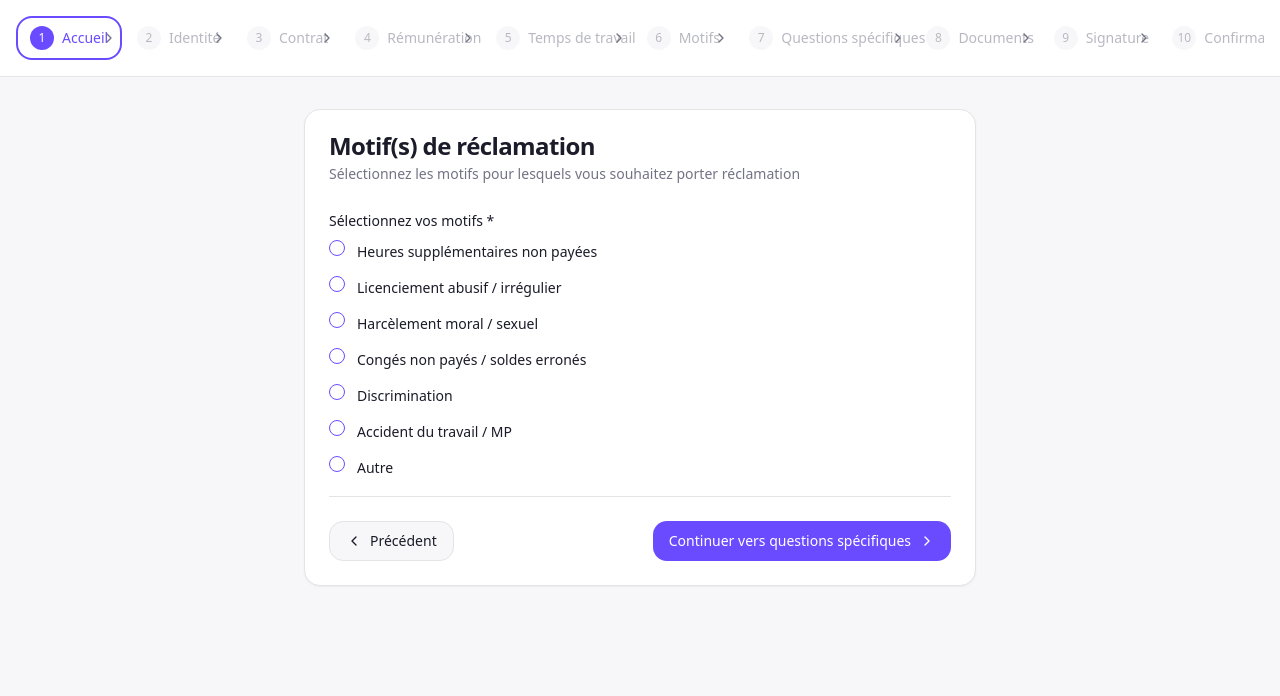
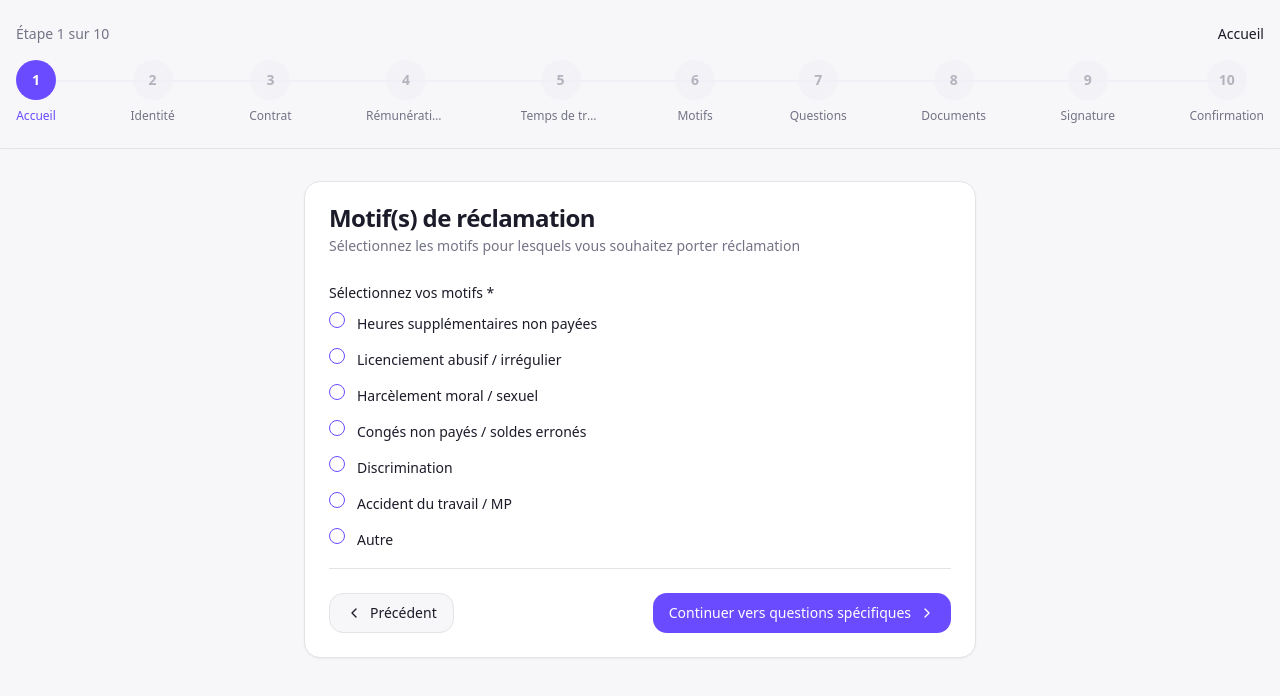
Before and after one commit to MAROUANE-92/legal-pulse, a React (Vite) app: page /client/1/motifs in a window 1280 px wide. Shown: the top 696 px of the page. Built offline with nearby package versions, Linux system fonts and the light colour scheme.

Commit message:
Refactor UI for usability
Improve the user interface and user experience of the questionnaire to make it more ergonomic and user-friendly.

```diff
--- a/src/components/client/StepProgress.tsx
+++ b/src/components/client/StepProgress.tsx
@@ -1,7 +1,6 @@
 import React from 'react';
 import { useStepper } from './StepperProvider';
-import { Badge } from '@/components/ui/badge';
-import { Check, ChevronRight } from 'lucide-react';
+import { Check } from 'lucide-react';
 
 const stepLabels = {
   welcome: "Accueil",
@@ -10,14 +9,14 @@ const stepLabels = {
   remuneration: "Rémunération",
   working_time: "Temps de travail",
   motifs: "Motifs",
-  questions: "Questions spécifiques",
+  questions: "Questions",
   upload: "Documents",
   signature: "Signature",
   confirm: "Confirmation"
 };
 
 export function StepProgress() {
-  const { currentStep, goTo, isStepValid } = useStepper();
+  const { currentStep, goTo } = useStepper();
 
   const stepOrder = [
     'welcome', 'identity', 'contract', 'remuneration',
@@ -27,68 +26,79 @@ export function StepProgress() {
 
   const currentIndex = stepOrder.indexOf(currentStep);
 
-  const getStepStatus = (step: string, index: number) => {
+  const getStepStatus = (index: number) => {
     if (index < currentIndex) return 'completed';
     if (index === currentIndex) return 'current';
     return 'upcoming';
   };
 
-  const canNavigateToStep = (step: string, index: number) => {
-    // Peut naviguer vers les étapes précédentes ou l'étape courante
-    return index <= currentIndex;
-  };
+  return (
+    <div className="w-full bg-card/50 backdrop-blur-sm border-b sticky top-0 z-50">
+      <div className="container mx-auto px-4 py-6">
+        {/* Progress indicator */}
+        <div className="flex justify-between items-center mb-4">
+          <div className="text-sm text-muted-foreground">
+            Étape {currentIndex + 1} sur {stepOrder.length}
+          </div>
+          <div className="text-sm font-medium text-foreground">
+            {stepLabels[currentStep as keyof typeof stepLabels]}
+          </div>
+        </div>
 
-  return (
-    <div className="w-full bg-card border-b">
-      <div className="container mx-auto px-4 py-4">
-        <div className="flex items-center justify-between space-x-2 overflow-x-auto">
-          {stepOrder.map((step, index) => {
-            const status = getStepStatus(step, index);
-            const canNavigate = canNavigateToStep(step, index);
+        {/* Progress bar */}
+        <div className="relative">
+          <div className="flex items-center justify-between">
+            {stepOrder.map((step, index) => {
+              const status = getStepStatus(index);
+              const canNavigate = index <= currentIndex;
 
-            return (
-              <React.Fragment key={step}>
-                <div className="flex items-center space-x-2 min-w-0">
+              return (
+                <div key={step} className="flex flex-col items-center relative">
+                  {/* Step circle */}
                   <button
                     onClick={() => canNavigate && goTo(step)}
                     disabled={!canNavigate}
                     className={`
-                      flex items-center space-x-2 px-3 py-2 rounded-lg text-sm font-medium
-                      transition-colors min-w-0 flex-shrink-0
+                      w-10 h-10 rounded-full flex items-center justify-center text-sm font-semibold
+                      transition-all duration-200 relative z-10
                       ${status === 'completed'
-                        ? 'bg-primary text-primary-foreground hover:bg-primary/90'
+                        ? 'bg-primary text-primary-foreground shadow-lg hover:shadow-xl'
                         : status === 'current'
-                        ? 'bg-primary/10 text-primary border-2 border-primary'
-                        : 'text-muted-foreground hover:text-foreground hover:bg-muted'
+                        ? 'bg-primary text-primary-foreground ring-4 ring-primary/20 shadow-lg'
+                        : 'bg-muted text-muted-foreground'
                       }
-                      ${!canNavigate ? 'cursor-not-allowed opacity-50' : 'cursor-pointer'}
+                      ${canNavigate ? 'cursor-pointer hover:scale-105' : 'cursor-not-allowed opacity-50'}
                     `}
                   >
-                    <div className={`
-                      w-6 h-6 rounded-full flex items-center justify-center text-xs
-                      ${status === 'completed'
-                        ? 'bg-primary-foreground text-primary'
-                        : status === 'current'
-                        ? 'bg-primary text-primary-foreground'
-                        : 'bg-muted text-muted-foreground'
-                      }
-                    `}>
-                      {status === 'completed' ? (
-                        <Check className="w-4 h-4" />
-                      ) : (
-                        index + 1
-                      )}
+                    {status === 'completed' ? (
+                      <Check className="w-5 h-5" />
+                    ) : (
+                      index + 1
+                    )}
+                  </button>
+
+                  {/* Step label (only for current step on mobile) */}
+                  <div className={`
+                    mt-2 text-xs text-center font-medium transition-opacity
+                    ${status === 'current' ? 'text-primary' : 'text-muted-foreground'}
+                    ${status === 'current' ? 'block' : 'hidden sm:block'}
+                  `}>
+                    <div className="max-w-20 truncate">
+                      {stepLabels[step as keyof typeof stepLabels]}
                     </div>
-                    <span className="truncate">{stepLabels[step as keyof typeof stepLabels]}</span>
-                  </button>
+                  </div>
                 </div>
+              );
+            })}
+          </div>
 
-                {index < stepOrder.length - 1 && (
-                  <ChevronRight className="w-4 h-4 text-muted-foreground flex-shrink-0" />
-                )}
-              </React.Fragment>
-            );
-          })}
+          {/* Progress line */}
+          <div className="absolute top-5 left-5 right-5 h-0.5 bg-muted -z-0">
+            <div
+              className="h-full bg-primary transition-all duration-500 ease-out"
+              style={{ width: `${(currentIndex / (stepOrder.length - 1)) * 100}%` }}
+            />
+          </div>
         </div>
       </div>
     </div>
```
